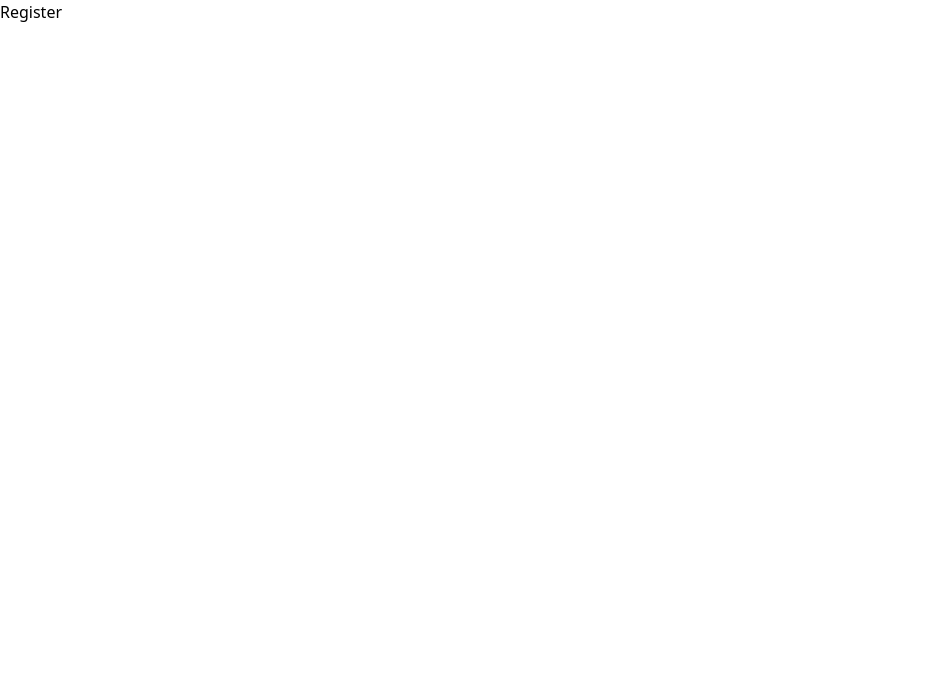
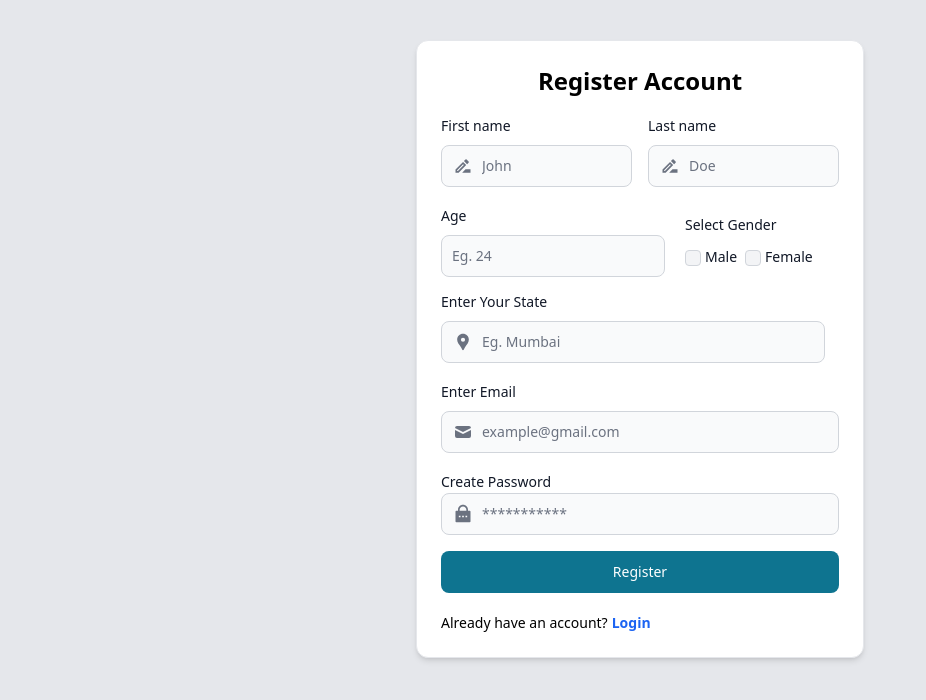
Before and after one commit to Mithun20522/MERN-Hospital-Management-Portal, a React (Vite) app in the folder frontend/: page /register in a window 1280 px wide. Shown: the top 700 px of the page, without its empty margins (0-926 px from the left). Built offline with nearby package versions, Linux system fonts and the light colour scheme.

Commit message:
register page UI done

```diff
--- a/frontend/src/pages/Login.jsx
+++ b/frontend/src/pages/Login.jsx
@@ -1,14 +1,11 @@
 import {Button, Card, Label, TextInput} from 'flowbite-react'
 import {Link} from 'react-router-dom';
-import { motion } from 'framer-motion';
+import {HiMail} from 'react-icons/hi'
+import { RiLockPasswordFill } from "react-icons/ri";
 const Login = () => {
   return (
     <section className='bg-gray-200 py-36 h-screen'>
-      <motion.div
-      animate={{ x: 1 }}
-      transition={{ type: "spring", stiffness: 100 }}
-    >
-      <Card className='max-w-md mx-auto shadow-lg rounded-3xl'>
+      <Card className='max-w-md mx-auto shadow-md rounded-xl'>
       <h1 className='text-center text-2xl font-bold'>Login to your Account</h1>
       <form className='flex flex-col gap-4'>
         <div>
@@ -16,7 +13,7 @@ const Login = () => {
             <Label htmlFor='email' value='Enter Your Email'/>
           </div>
           <div>
-            <TextInput id='email' type='email' placeholder='example@gmail.com' required/>
+            <TextInput id='email' type='email' icon={HiMail} placeholder='example@gmail.com' required/>
           </div>
         </div>
         <div>
@@ -24,18 +21,16 @@ const Login = () => {
             <Label htmlFor='password' value='Enter Your Password'/>
           </div>
           <div>
-            <TextInput id='password' type='password' placeholder='***********' required/>
+            <TextInput id='password' type='password' icon={RiLockPasswordFill} placeholder='***********' required/>
           </div>
         </div>
         <Button type='submit'>Log in</Button>
         <div className='text-sm space-x-1 mt-1'>
           <span>Dont have an account?</span>
-          <Link className='text-blue-600 font-semibold hover:underline'>Register</Link>
+          <Link to={'/register'} className='text-blue-600 font-semibold hover:underline'>Register</Link>
         </div>
       </form>
     </Card>
-      </motion.div>
-
     </section>
   )
 }
--- a/frontend/src/pages/Register.jsx
+++ b/frontend/src/pages/Register.jsx
@@ -1,8 +1,89 @@
-import React from 'react'
-
+import {Button, Card, Checkbox, Label, TextInput} from 'flowbite-react'
+import {Link} from 'react-router-dom';
+import {HiMail} from 'react-icons/hi'
+import { RiLockPasswordFill } from "react-icons/ri";
+import { MdOutlineDriveFileRenameOutline, MdLocationPin } from "react-icons/md";
 const Register = () => {
   return (
-    <div>Register</div>
+    <section className='bg-gray-200 py-10 h-screen'>
+    <Card className='max-w-md mx-auto shadow-md rounded-xl'>
+    <h1 className='text-center text-2xl font-bold'>Register Account</h1>
+    <form className='flex flex-col gap-4'>
+    <div className='flex gap-4 items-center'>
+        <div>
+          <div className='mb-2'>
+            <Label htmlFor='firstName' value='First name'/>
+          </div>
+          <div>
+            <TextInput id='firstName' type='text' icon={MdOutlineDriveFileRenameOutline} placeholder='John' required/>
+          </div>
+        </div>
+        <div>
+          <div className='mb-2'>
+            <Label htmlFor='lastName' value='Last name'/>
+          </div>
+          <div>
+            <TextInput id='firstName' type='text' icon={MdOutlineDriveFileRenameOutline} placeholder='Doe' required/>
+          </div>
+        </div>
+        </div>
+      <div className='flex flex-col'>
+        <div className='flex items-center gap-5 mb-3'>
+        <div>
+          <div className='mb-2'>
+            <Label htmlFor='age' value='Age'/>
+          </div>
+          <div>
+            <TextInput id='age' type='number' className='max-w-lg' placeholder='Eg. 24' required/>
+          </div>
+        </div>
+        <div>
+          <div className='mb-2'>
+            <Label htmlFor='gender' value='Select Gender'/>
+          </div>
+          <div className='flex gap-2'>
+            <div className='space-x-1'>
+            <Checkbox id='male'/>
+            <Label htmlFor='male' value='Male'/>
+            </div>
+            <div className='space-x-1'>
+            <Checkbox id='female'/>
+            <Label htmlFor='female' value='Female'/>
+            </div>
+          </div>
+        </div>
+        </div>
+        <div className='mb-2'>
+          <Label htmlFor='state' value='Enter Your State'/>
+        </div>
+        <div>
+          <TextInput id='state' className='max-w-sm' type='text' icon={MdLocationPin} placeholder='Eg. Mumbai' required/>
+        </div>
+      </div>
+        <div>
+          <div className='mb-2'>
+          <Label htmlFor='email' value='Enter Email'/>
+        </div>
+        <div>
+          <TextInput id='email' type='email' icon={HiMail} placeholder='example@gmail.com' required/>
+        </div>
+        </div>
+      <div>
+        <div>
+          <Label htmlFor='password' value='Create Password'/>
+        </div>
+        <div>
+          <TextInput id='password' type='password' icon={RiLockPasswordFill} placeholder='***********' required/>
+        </div>
+      </div>
+      <Button type='submit'>Register</Button>
+      <div className='text-sm space-x-1 mt-1'>
+        <span>Already have an account?</span>
+        <Link to={'/login'} className='text-blue-600 font-semibold hover:underline'>Login</Link>
+      </div>
+    </form>
+  </Card>
+  </section>
   )
 }
 
```
